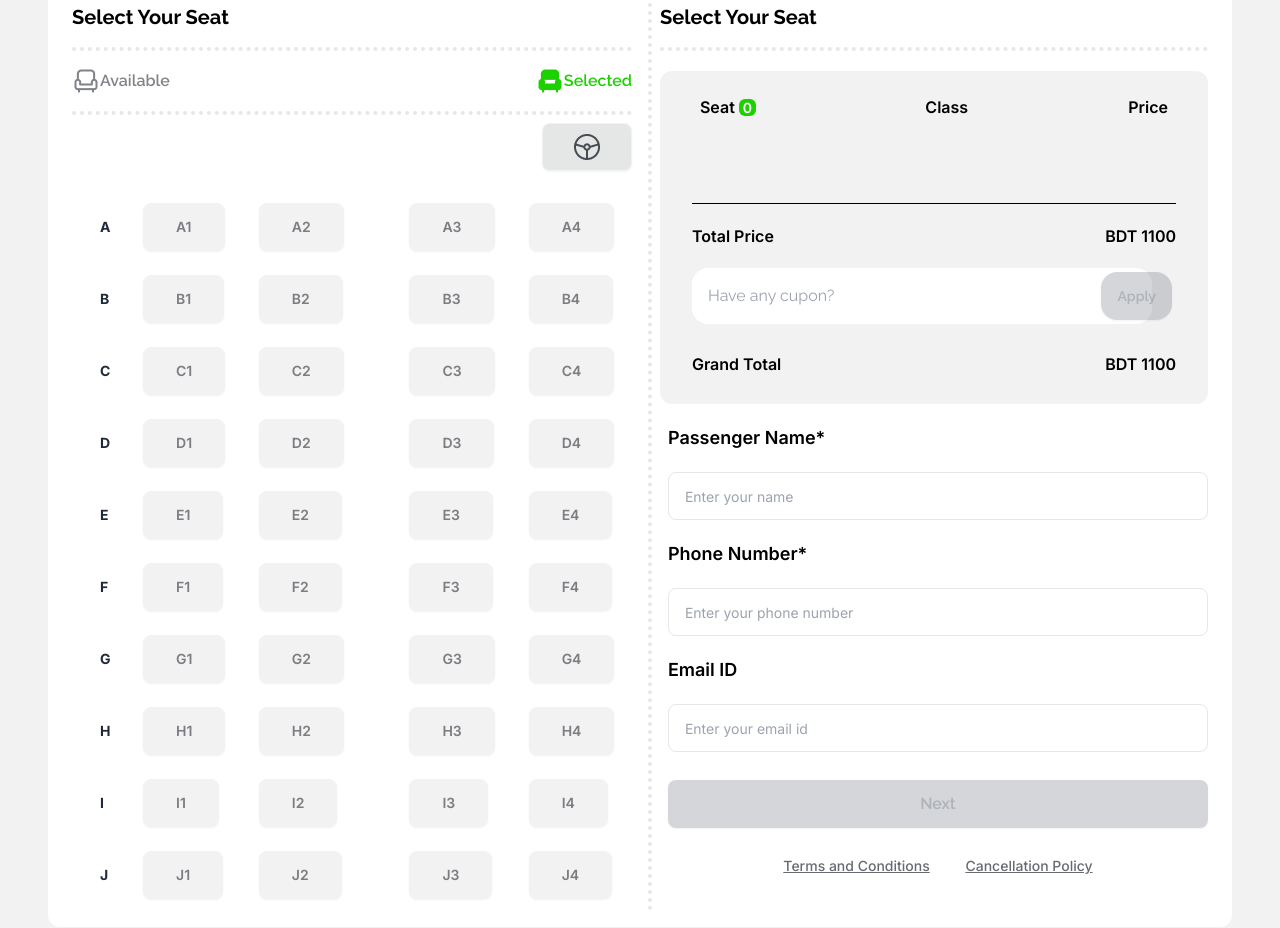
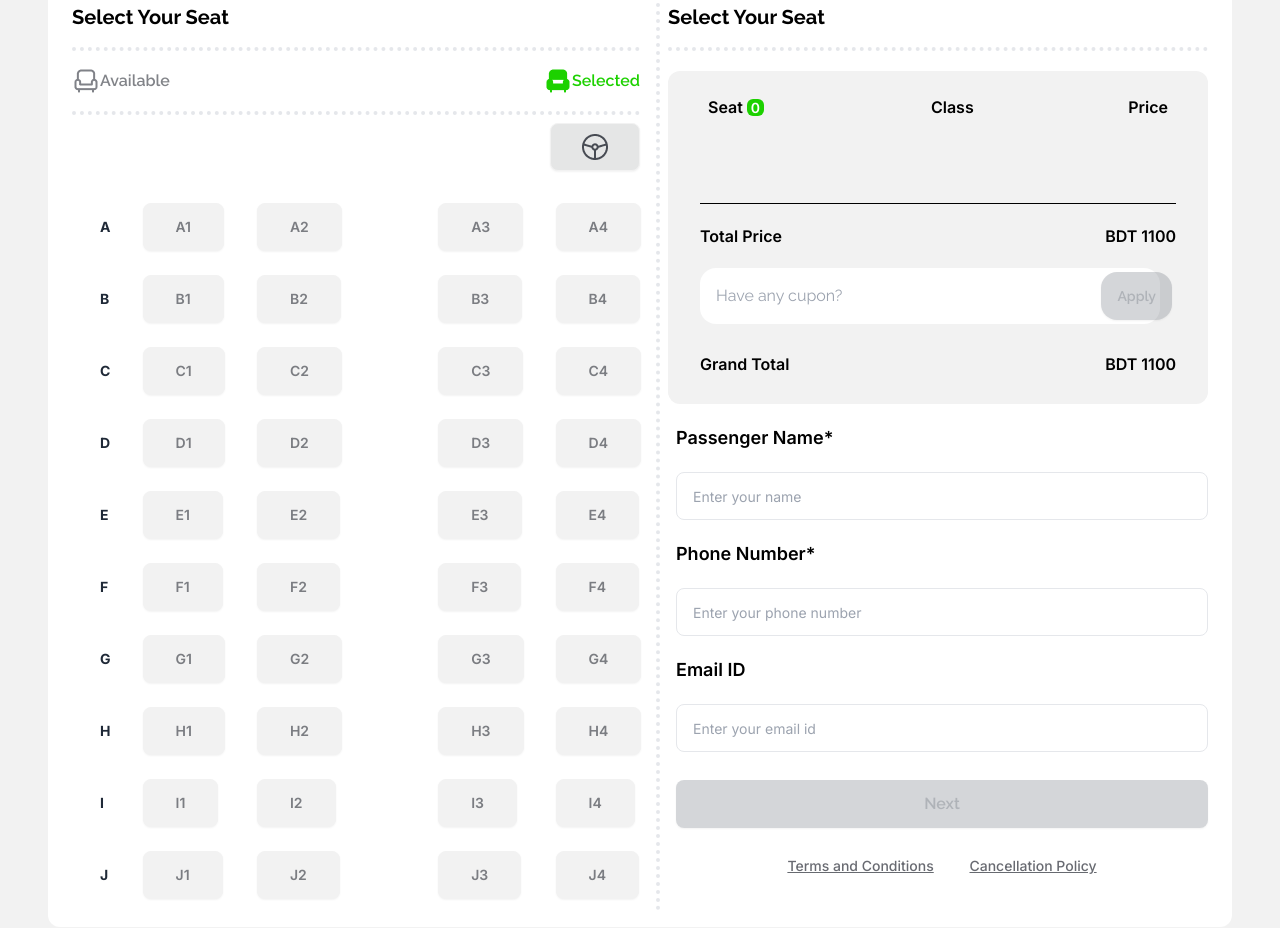
Before and after one commit to Mejerab/Public-Paribahan, a plain HTML site: page index.html in a window 1280 px wide. Shown: the part 1892-2820 px from the top of the page. Drawn offline with nearby package versions, Linux system fonts and the light colour scheme.

Commit message:
finding some mistakes

```diff
--- a/index.html
+++ b/index.html
@@ -163,7 +163,7 @@
                 <button class="btn">Dropping Point - Bogura</button>
                 <button class="btn">Est. Time - 11 Hour</button>
               </div>
-             <div class="between-img absolute top-0 left-[760px] lg:block hidden">
+             <div class="between-img absolute top-0 left-[850px] lg:block hidden">
               <img src="images/info-devider.png" alt="" class=" h-[418px]">
              </div>
              </div>
@@ -193,7 +193,7 @@
                           <th>A</th>
                           <td><button class="btn px-8 text-[#03071280] font-semibold">A1</button></td>
                           <td><button class="btn px-8 text-[#03071280] font-semibold">A2</button></td>
-                          <td class="lg:pl-12 pl-16"><button class="btn px-8 text-[#03071280] font-semibold">A3</button></td>
+                          <td class="lg:pl-20 pl-16"><button class="btn px-8 text-[#03071280] font-semibold">A3</button></td>
                           <td class=""><button class="btn px-8 text-[#03071280] font-semibold">A4</button></td>
                         </tr>
                         <!-- row 2 -->
@@ -201,7 +201,7 @@
                           <th>B</th>
                           <td><button class="btn px-8 text-[#03071280] font-semibold">B1</button></td>
                           <td><button class="btn px-8 text-[#03071280] font-semibold">B2</button></td>
-                          <td class="lg:pl-12 pl-16"><button class="btn px-8 text-[#03071280] font-semibold">B3</button></td>
+                          <td class="lg:pl-20 pl-16"><button class="btn px-8 text-[#03071280] font-semibold">B3</button></td>
                           <td><button class="btn px-8 text-[#03071280] font-semibold">B4</button></td>
                         </tr>
                         <!-- row 3 -->
@@ -209,7 +209,7 @@
                           <th>C</th>
                           <td><button class="btn px-8 text-[#03071280] font-semibold">C1</button></td>
                           <td><button class="btn px-8 text-[#03071280] font-semibold">C2</button></td>
-                          <td class="lg:pl-12 pl-16"><button class="btn px-8 text-[#03071280] font-semibold">C3</button></td>
+                          <td class="lg:pl-20 pl-16"><button class="btn px-8 text-[#03071280] font-semibold">C3</button></td>
                           <td><button class="btn px-8 text-[#03071280] font-semibold">C4</button></td>
                         </tr>
                         <!-- ROw 4 -->
@@ -217,7 +217,7 @@
                           <th>D</th>
                           <td><button class="btn px-8 text-[#03071280] font-semibold">D1</button></td>
                           <td><button class="btn px-8 text-[#03071280] font-semibold">D2</button></td>
-                          <td class="lg:pl-12 pl-16"><button class="btn px-8 text-[#03071280] font-semibold">D3</button></td>
+                          <td class="lg:pl-20 pl-16"><button class="btn px-8 text-[#03071280] font-semibold">D3</button></td>
                           <td><button class="btn px-8 text-[#03071280] font-semibold">D4</button></td>
                         </tr>
                         <!-- row 5 -->
@@ -225,7 +225,7 @@
                           <th>E</th>
                           <td><button class="btn px-8 text-[#03071280] font-semibold">E1</button></td>
                           <td><button class="btn px-8 text-[#03071280] font-semibold">E2</button></td>
-                          <td class="lg:pl-12 pl-16"><button class="btn px-8 text-[#03071280] font-semibold">E3</button></td>
+                          <td class="lg:pl-20 pl-16"><button class="btn px-8 text-[#03071280] font-semibold">E3</button></td>
                           <td><button class="btn px-8 text-[#03071280] font-semibold">E4</button></td>
                         </tr class="border-none">
                         <!-- row 6 -->
@@ -233,7 +233,7 @@
                           <th>F</th>
                           <td><button class="btn px-8 text-[#03071280] font-semibold">F1</button></td>
                           <td><button class="btn px-8 text-[#03071280] font-semibold">F2</button></td>
-                          <td class="lg:pl-12 pl-16"><button class="btn px-8 text-[#03071280] font-semibold">F3</button></td>
+                          <td class="lg:pl-20 pl-16"><button class="btn px-8 text-[#03071280] font-semibold">F3</button></td>
                           <td><button class="btn px-8 text-[#03071280] font-semibold">F4</button></td>
                         </tr>
                         <!-- row 7 -->
@@ -241,7 +241,7 @@
                           <th>G</th>
                           <td><button class="btn px-8 text-[#03071280] font-semibold">G1</button></td>
                           <td><button class="btn px-8 text-[#03071280] font-semibold">G2</button></td>
-                          <td class="lg:pl-12 pl-16"><button class="btn px-8 text-[#03071280] font-semibold">G3</button></td>
+                          <td class="lg:pl-20 pl-16"><button class="btn px-8 text-[#03071280] font-semibold">G3</button></td>
                           <td><button class="btn px-8 text-[#03071280] font-semibold">G4</button></td>
                         </tr>
                         <!-- row 8 -->
@@ -249,7 +249,7 @@
                           <th>H</th>
                           <td><button class="btn px-8 text-[#03071280] font-semibold">H1</button></td>
                           <td><button class="btn px-8 text-[#03071280] font-semibold">H2</button></td>
-                          <td class="lg:pl-12 pl-16"><button class="btn px-8 text-[#03071280] font-semibold">H3</button></td>
+                          <td class="lg:pl-20 pl-16"><button class="btn px-8 text-[#03071280] font-semibold">H3</button></td>
                           <td><button class="btn px-8 text-[#03071280] font-semibold">H4</button></td>
                         </tr>
                         <!-- row 9 -->
@@ -257,7 +257,7 @@
                           <th>I</th>
                           <td> <button class="btn px-8 text-[#03071280] font-semibold">I1</button></td>
                           <td> <button class="btn px-8 text-[#03071280] font-semibold">I2</button></td>
-                          <td class="lg:pl-12 pl-16"> <button class="btn px-8 text-[#03071280] font-semibold">I3</button></td>
+                          <td class="lg:pl-20 pl-16"> <button class="btn px-8 text-[#03071280] font-semibold">I3</button></td>
                           <td> <button class="btn px-8 text-[#03071280] font-semibold">I4</button></td>
                         </tr>
                         <!-- row 10 -->
@@ -265,7 +265,7 @@
                           <th>J</th>
                           <td><button class="btn px-8 text-[#03071280] font-semibold">J1</button></td>
                           <td><button class="btn px-8 text-[#03071280] font-semibold">J2</button></td>
-                          <td class="lg:pl-12 pl-16"><button class="btn px-8 text-[#03071280] font-semibold">J3</button></td>
+                          <td class="lg:pl-20 pl-16"><button class="btn px-8 text-[#03071280] font-semibold">J3</button></td>
                           <td><button class="btn px-8 text-[#03071280] font-semibold">J4</button></td>
                         </tr>
                       </tbody>
```
